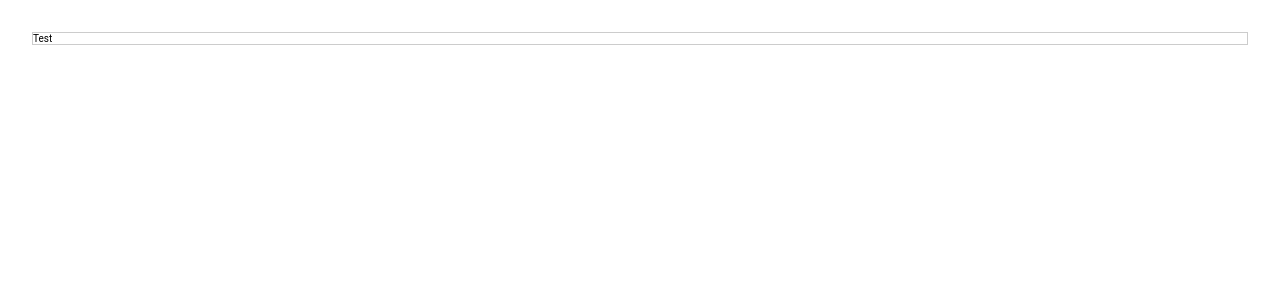
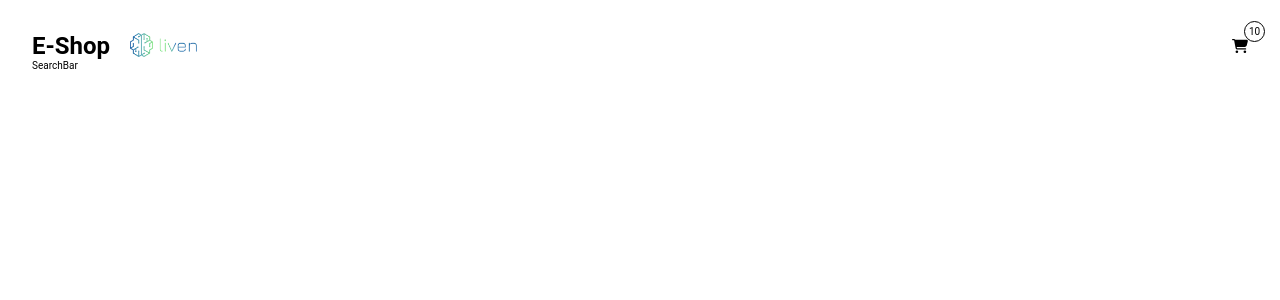
Before and after one commit to jcesarprog/e-shop-liven, a React (Create React App) app: page / in a window 1280 px wide. Shown: the top 300 px of the page. Built offline with nearby package versions, Linux system fonts and the light colour scheme.

Commit message:
added: header and its inner components designed

```diff
--- a/src/App.scss
+++ b/src/App.scss
@@ -1,4 +1,4 @@
 .container {
     margin:3.2rem;
-    border: 1px solid #ccc
+    // border: 1px solid #ccc
 }
--- a/src/App.tsx
+++ b/src/App.tsx
@@ -1,13 +1,12 @@
-import './App.scss';
-import { FontAwesomeIcon } from "@fortawesome/react-fontawesome";
-import {faCircleMinus,faCirclePlus,faCartShopping} from "./icons"
+import "./App.scss";
+import { Header, SearchBar } from "./components";
 
 function App() {
   return (
     <div className="App">
       <div className="container">
-      <p>Test</p>
-
+        <Header />
+        <SearchBar/>
       </div>
     </div>
   );
--- /dev/null
+++ b/src/components/Header.scss
@@ -0,0 +1,26 @@
+.header {
+  display: flex;
+  align-items: center;
+  width: 100%;
+
+    &__title {
+        font-size: 2.4rem;
+        ;
+        margin-right: 2rem;
+        cursor: pointer;
+    }
+
+  &__company-img {
+    img {
+      width: 6.7rem;
+      height: 2.4rem;
+      margin-right: 20px;
+    }
+  }
+
+  &__cart {
+      margin-left: auto;
+  }
+
+
+}
--- /dev/null
+++ b/src/components/Header.tsx
@@ -0,0 +1,17 @@
+import React from "react";
+import { ShoppingCart } from "../components";
+import "./Header.scss";
+
+export const Header = () => {
+  return (
+    <header className="header">
+      <h1 className="header__title">E-Shop</h1>
+      <div className="header__company-img">
+        <img src="logo-livern.webp" alt="" />
+      </div>
+      <div className="header__cart">
+      <ShoppingCart />
+      </div>
+    </header>
+  );
+};
--- /dev/null
+++ b/src/components/SearchBar.tsx
@@ -0,0 +1,7 @@
+import React from 'react'
+import "./SearchBar.scss"
+export const SearchBar = () => {
+  return (
+    <div>SearchBar</div>
+  )
+}
--- /dev/null
+++ b/src/components/ShoppingCart.scss
@@ -0,0 +1,26 @@
+.cart {
+    position: relative;
+    cursor: pointer;
+    &__icon{
+        &-img {
+            width: 1.6rem;
+            height: 1.6rem;
+        }
+    }
+
+    &__circle {
+        position: absolute;
+        border: 1px solid black;
+        border-radius: 50%;
+        width: 2.1rem;
+        height: 2.1rem;
+        display: flex;
+        justify-content: center;
+        align-items: center;
+        top: -1.7rem;
+        right: -1.7rem;
+        &-count {
+
+        }
+    }
+}
--- /dev/null
+++ b/src/components/ShoppingCart.tsx
@@ -0,0 +1,17 @@
+import React from "react";
+import { FontAwesomeIcon } from "@fortawesome/react-fontawesome";
+
+import { faCartShopping } from "../icons";
+import "./ShoppingCart.scss";
+export const ShoppingCart = () => {
+  return (
+    <div className="cart">
+      <div className="cart__icon">
+        <FontAwesomeIcon icon={faCartShopping} className="cart__icon-img" />
+      </div>
+      <div className="cart__circle">
+        <span className="cart__circle-count">10</span>
+      </div>
+    </div>
+  );
+};
--- /dev/null
+++ b/src/components/index.ts
@@ -0,0 +1,3 @@
+export { Header } from './Header'
+export { ShoppingCart } from './ShoppingCart'
+export { SearchBar } from './SearchBar'
--- a/src/icons/index.ts
+++ b/src/icons/index.ts
@@ -6,6 +6,10 @@ export {
 
 
   /*
+import { FontAwesomeIcon } from "@fortawesome/react-fontawesome";
+import { faCircleMinus, faCirclePlus, faCartShopping } from "./icons";
+
+
 <FontAwesomeIcon
           icon={faCircleMinus}
           style={{ fontSize: 100, color: "blue", marginRight: 30 }}
```
Also changed, not shown: src/service/fakeStore.ts (added, +26 -0 lines), public/logo-livern.webp (added), src/components/SearchBar.scss (added), 1 other file (tests, documents, lock files or other folders).
